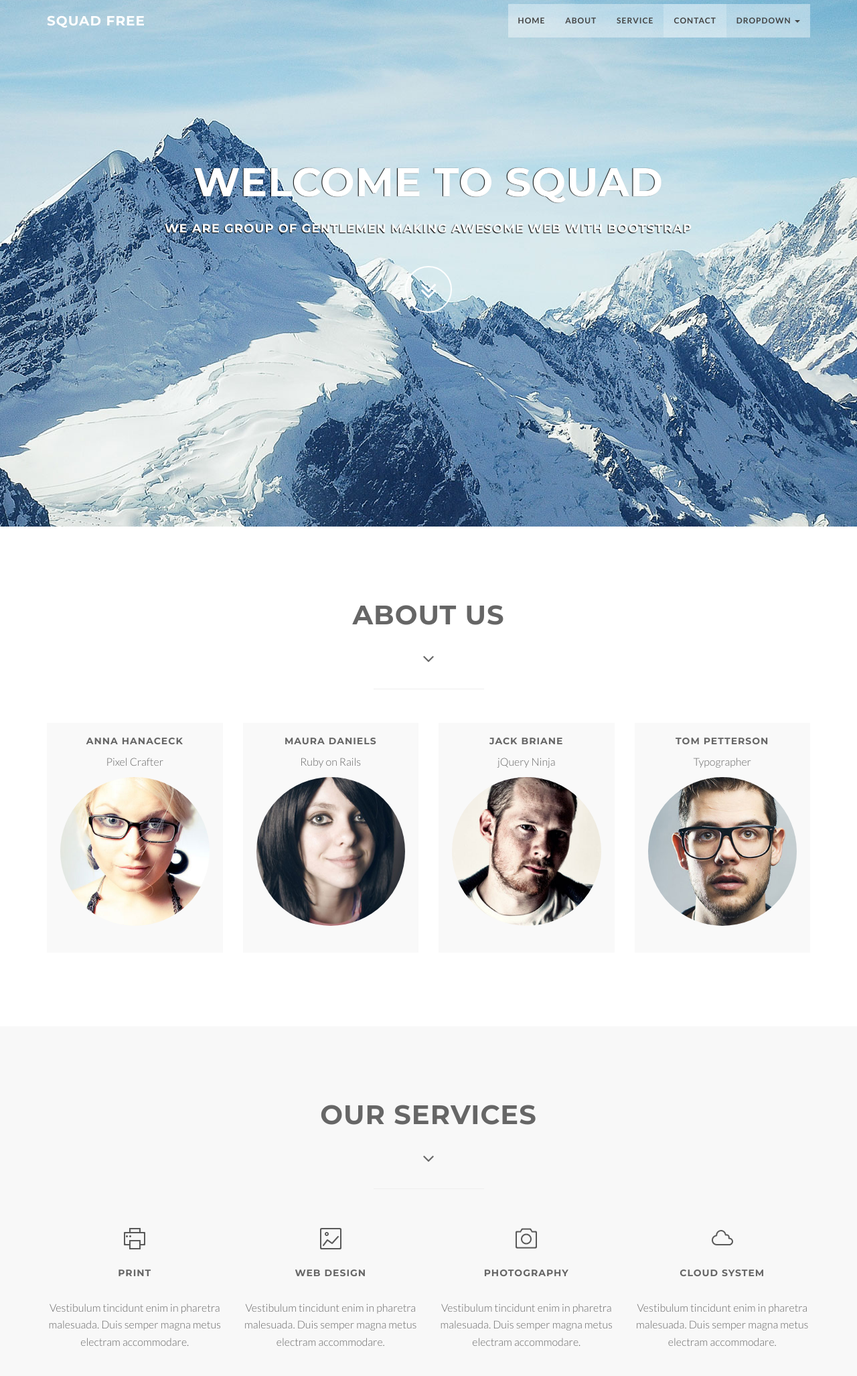
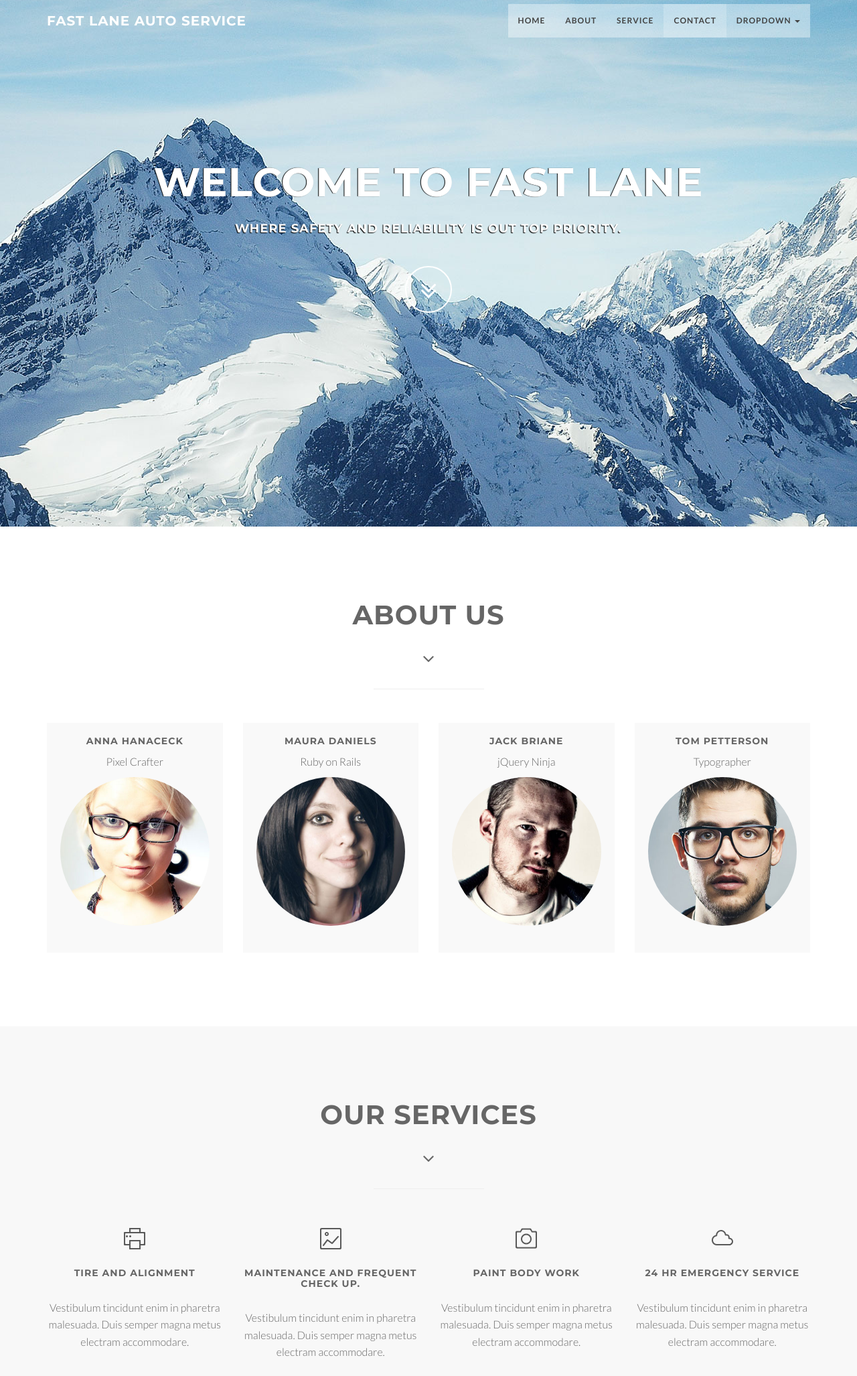
Before and after one commit to ilyashoss/BlazeAndTanTheMan, a plain HTML site: page index.html in a window 1280 px wide. Shown: the part 14-2068 px from the top of the page at 67% size. Drawn offline with Linux system fonts and the light colour scheme.

Commit message:
Add files via upload

```diff
--- a/index.html
+++ b/index.html
@@ -34,7 +34,7 @@
                     <i class="fa fa-bars"></i>
                 </button>
                 <a class="navbar-brand" href="index.html">
-                    <h1>SQUAD FREE</h1>
+                    <h1>Fast Lane Auto Service</h1>
                 </a>
             </div>
 
@@ -64,8 +64,8 @@
     <section id="intro" class="intro">
 
 		<div class="slogan">
-			<h2>WELCOME TO <span class="text_color">SQUAD</span> </h2>
-			<h4>WE ARE GROUP OF GENTLEMEN MAKING AWESOME WEB WITH BOOTSTRAP</h4>
+			<h2>WELCOME TO <span class="text_color">Fast Lane</span> </h2>
+			<h4>WHERE SAFETY AND RELIABILITY IS OUT TOP PRIORITY.</h4>
 		</div>
 		<div class="page-scroll">
 			<a href="#service" class="btn btn-circle">
@@ -185,7 +185,7 @@
 						<img src="img/icons/service-icon-1.png" alt="" />
 					</div>
 					<div class="service-desc">
-						<h5>Print</h5>
+						<h5>TIRE AND ALIGNMENT</h5>
 						<p>Vestibulum tincidunt enim in pharetra malesuada. Duis semper magna metus electram accommodare.</p>
 					</div>
                 </div>
@@ -198,7 +198,7 @@
 						<img src="img/icons/service-icon-2.png" alt="" />
 					</div>
 					<div class="service-desc">
-						<h5>Web Design</h5>
+						<h5>MAINTENANCE AND FREQUENT CHECK UP.</h5>
 						<p>Vestibulum tincidunt enim in pharetra malesuada. Duis semper magna metus electram accommodare.</p>
 					</div>
                 </div>
@@ -209,9 +209,12 @@
                 <div class="service-box">
 					<div class="service-icon">
 						<img src="img/icons/service-icon-3.png" alt="" />
+                        <!--
+                            thinking of using svg image.
+                        -->
 					</div>
 					<div class="service-desc">
-						<h5>Photography</h5>
+						<h5>PAINT BODY WORK</h5>
 						<p>Vestibulum tincidunt enim in pharetra malesuada. Duis semper magna metus electram accommodare.</p>
 					</div>
                 </div>
@@ -224,7 +227,7 @@
 						<img src="img/icons/service-icon-4.png" alt="" />
 					</div>
 					<div class="service-desc">
-						<h5>Cloud System</h5>
+						<h5>24 HR EMERGENCY SERVICE</h5>
 						<p>Vestibulum tincidunt enim in pharetra malesuada. Duis semper magna metus electram accommodare.</p>
 					</div>
                 </div>
```
